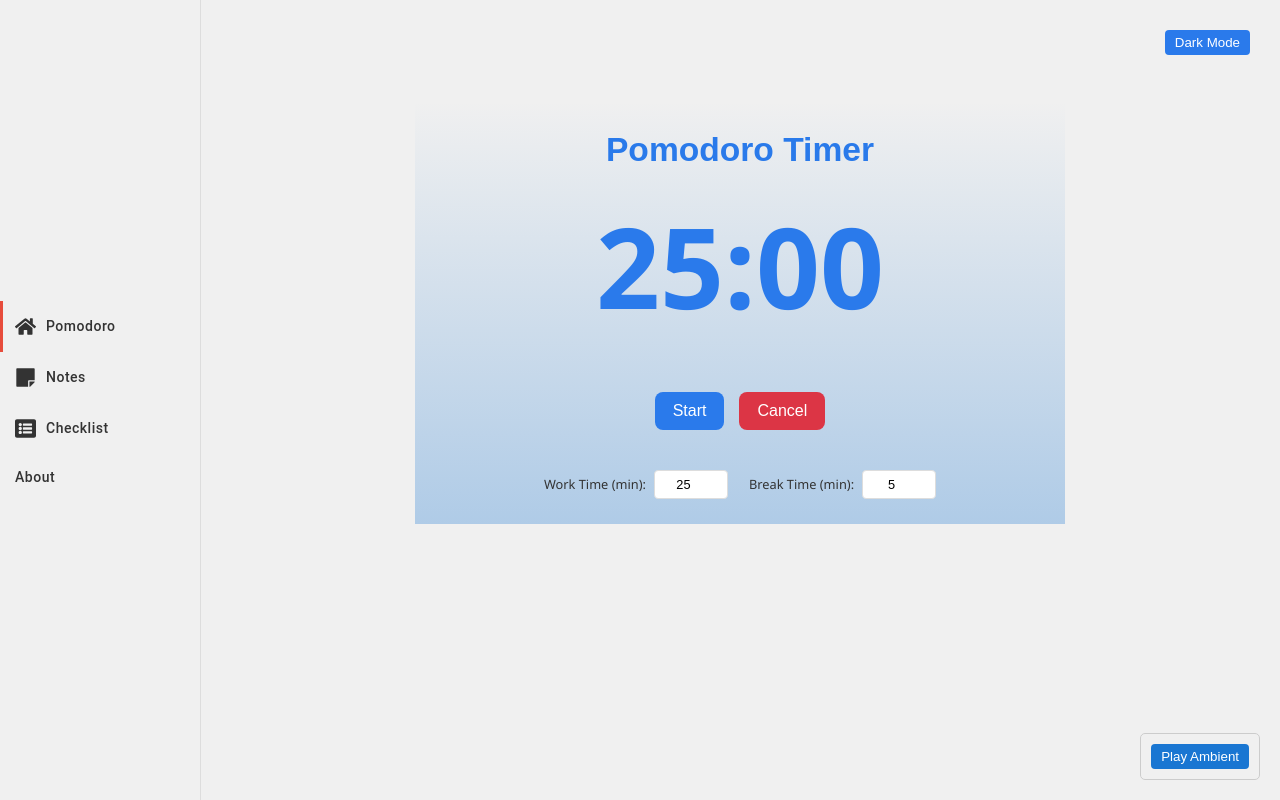
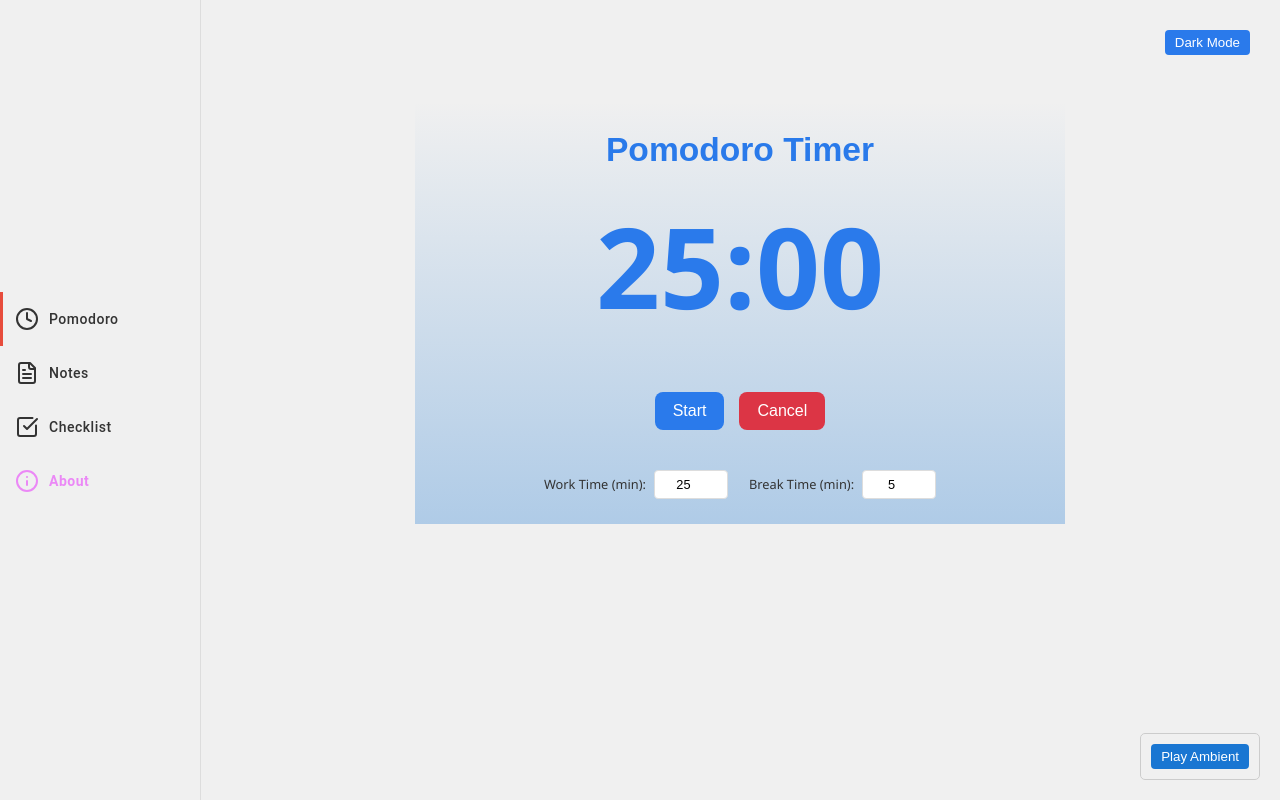
Before and after one commit to Ajithesh9/productivity-hub, a React (Create React App) app: page / in a window 1280 px wide. Built offline with nearby package versions, Linux system fonts and the light colour scheme.

Commit message:
Update Navbar.js

```diff
--- a/src/components/Navbar/Navbar.js
+++ b/src/components/Navbar/Navbar.js
@@ -1,6 +1,7 @@
 import React, { useState, useEffect } from "react";
 import { Link, useLocation } from "react-router-dom";
-import { FaHome, FaStickyNote, FaListAlt } from "react-icons/fa";
+// Import modern Lucide React icons
+import { Clock, FileText, CheckSquare, Info } from "lucide-react";
 import "./Navbar.css";
 
 function Navbar({ onWidthChange }) {
@@ -26,26 +27,36 @@ function Navbar({ onWidthChange }) {
       onMouseLeave={handleMouseLeave}
     >
       <ul>
+        {/* Pomodoro Section */}
         <li className={location.pathname === "/" ? "active" : ""}>
           <Link to="/">
-            <FaHome className="icon" />
+            <Clock className="icon" />
             <span className="text">Pomodoro</span>
           </Link>
         </li>
+
+        {/* Notes Section */}
         <li className={location.pathname === "/notes" ? "active" : ""}>
           <Link to="/notes">
-            <FaStickyNote className="icon" />
+            <FileText className="icon" />
             <span className="text">Notes</span>
           </Link>
         </li>
+
+        {/* Checklist Section */}
         <li className={location.pathname === "/checklist" ? "active" : ""}>
           <Link to="/checklist">
-            <FaListAlt className="icon" />
+            <CheckSquare className="icon" />
             <span className="text">Checklist</span>
           </Link>
         </li>
-        <li>
-          <Link to="/about">About</Link>
+
+        {/* About Section */}
+        <li className="about">
+          <Link to="/about">
+            <Info className="icon" />
+            <span className="text">About</span>
+          </Link>
         </li>
       </ul>
     </div>
```
